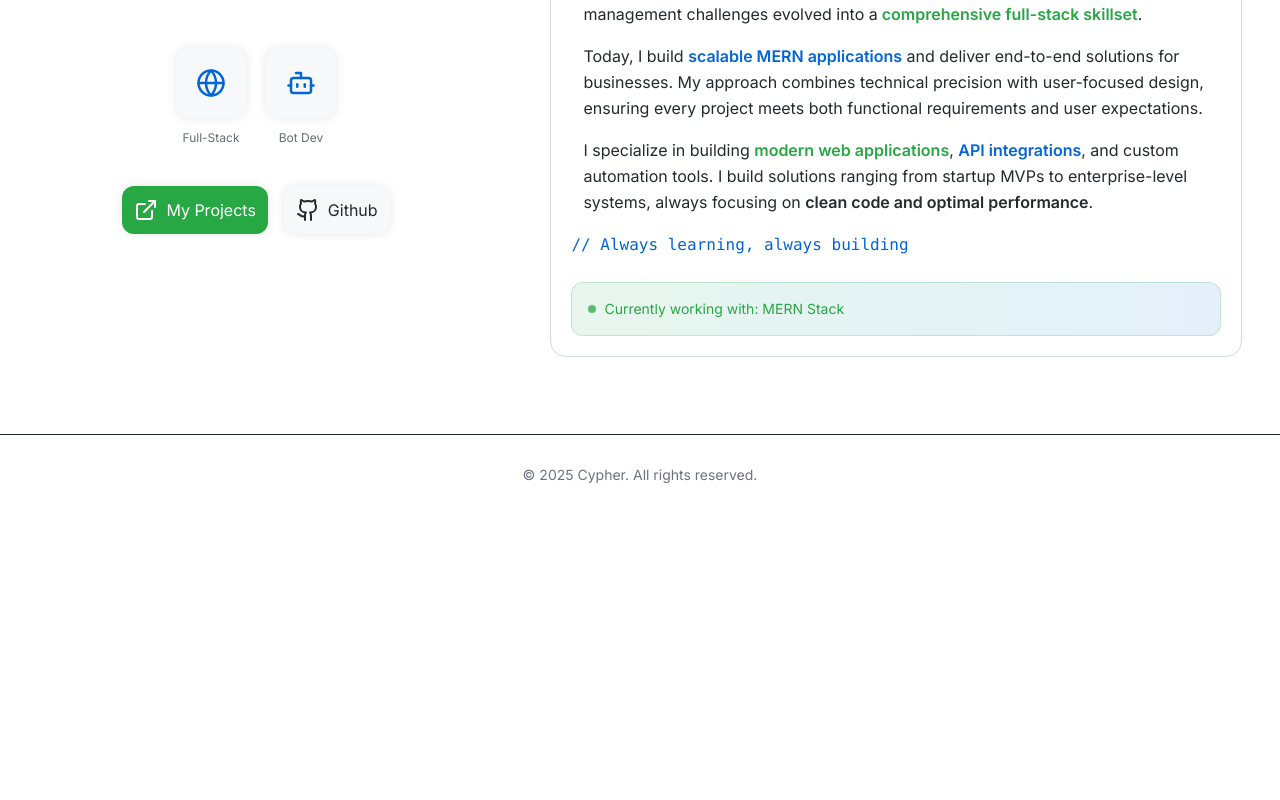
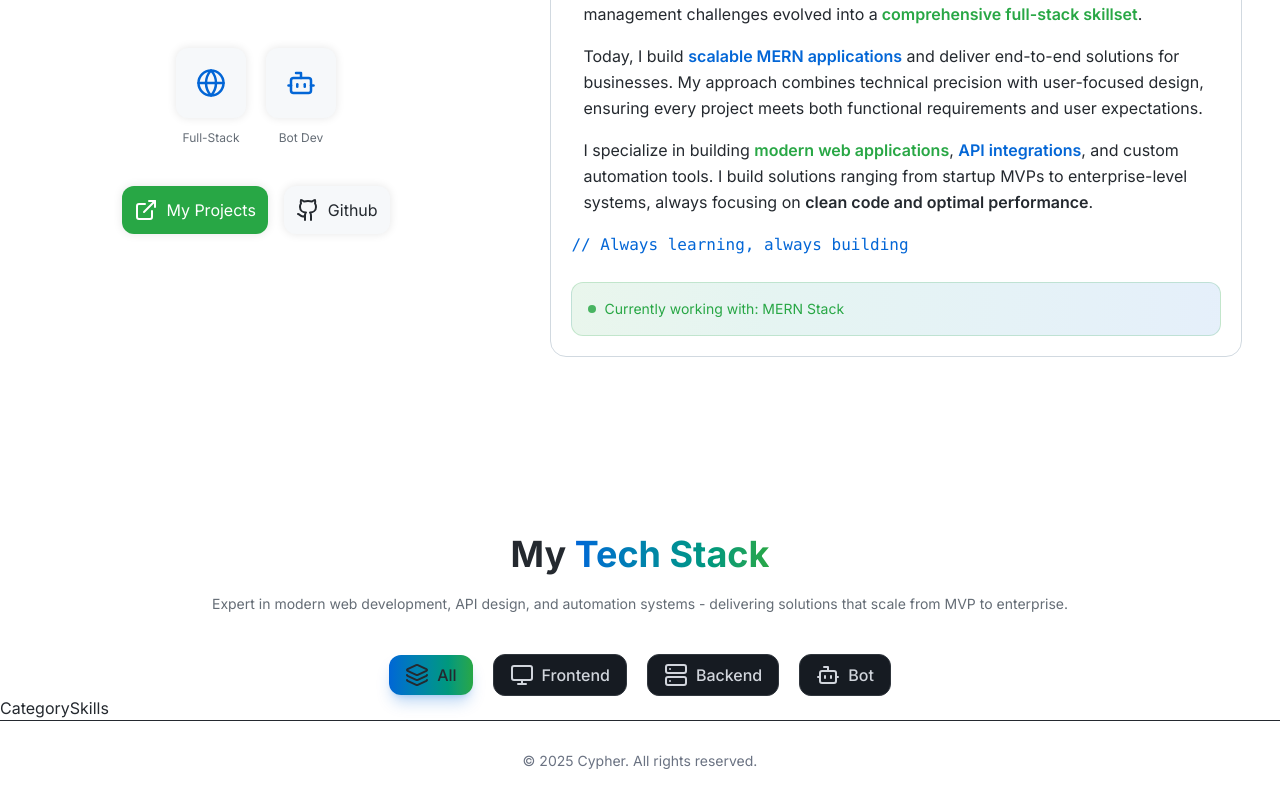
Before and after one commit to ShahabCypher/ShahabCypher, a React (Vite) app in the folder frontend/: page / in a window 1280 px wide. Shown: the part 366-1166 px from the top of the page. Before the commit the page ends 880 px from the top, so only its background shows below. Built offline with nearby package versions, Linux system fonts and the light colour scheme; a web font is replaced by a local one.

Commit message:
added tech skills section title, desc and buttons

```diff
--- /dev/null
+++ b/frontend/src/components/templates/CategorySkills.jsx
@@ -0,0 +1,5 @@
+const CategorySkills = () => {
+  return <div>CategorySkills</div>;
+};
+
+export default CategorySkills;
--- /dev/null
+++ b/frontend/src/components/templates/SkillsSection.jsx
@@ -0,0 +1,75 @@
+import { useState } from "react";
+import {
+  Database,
+  Globe,
+  Server,
+  Code2,
+  Bot,
+  Zap,
+  Layers,
+  Monitor,
+  Cloud,
+  GitBranch,
+  Smartphone,
+  Palette,
+} from "lucide-react";
+import CategorySkills from "./CategorySkills";
+
+const SkillsSection = () => {
+  const [selectedCategory, setSelectedCategory] = useState("All");
+
+  const categories = [
+    { name: "All", icon: <Layers /> },
+    { name: "Frontend", icon: <Monitor /> },
+    { name: "Backend", icon: <Server /> },
+    { name: "Bot", icon: <Bot /> },
+  ];
+
+  const skills = [
+    { category: "Frontend", name: "React", icon: <Code2 /> },
+    { category: "Frontend", name: "JavaScript", icon: <Code2 /> },
+    { category: "Frontend", name: "TypeScript", icon: <Code2 /> },
+    { category: "Frontend", name: "Tailwind CSS", icon: <Code2 /> },
+    { category: "Backend", name: "Node.js", icon: <Code2 /> },
+  ];
+
+  return (
+    <div className="flex flex-col items-center justify-center mt-25 w-full">
+      <h1 className="text-4xl font-bold">
+        My{" "}
+        <span className="bg-gradient-to-r from-professional-blue to-success-green dark:from-cyber-blue dark:to-matrix-green bg-clip-text text-transparent">
+          Tech Stack
+        </span>
+      </h1>
+      <p className="text-medium-gray dark:text-muted-gray text-center text-sm px-5 mt-5">
+        Expert in modern web development, API design, and automation systems -
+        delivering solutions that scale from MVP to enterprise.
+      </p>
+
+      <div className="flex flex-col w-full">
+        {/* Select Category */}
+        <div className="flex items-center justify-center gap-5 mt-10 flex-wrap">
+          {categories.map((category) => (
+            <button
+              key={category.name}
+              className={`px-4 py-2 rounded-xl font-medium transition-bg duration-300 flex items-center gap-2 ${
+                selectedCategory === category.name
+                  ? "bg-gradient-to-r from-professional-blue to-success-green dark:from-cyber-blue dark:to-matrix-green text-dark-gray shadow-lg shadow-professional-blue/25 dark:shadow-cyber-blue/25"
+                  : "bg-card-dark backdrop-blur-md border border-bdark text-gray-300 hover:bg-white/20 hover:text-white"
+              }`}
+              onClick={() => setSelectedCategory(category.name)}
+            >
+              {category.icon}
+              {category.name}
+            </button>
+          ))}
+        </div>
+
+        {/* Skills */}
+        <CategorySkills />
+      </div>
+    </div>
+  );
+};
+
+export default SkillsSection;
--- a/frontend/src/index.css
+++ b/frontend/src/index.css
@@ -11,7 +11,7 @@
   --color-matrix-green: #34e89e; /* Accent Secondary */
   --color-soft-white: #f0f6fc; /* Text Primary */
   --color-muted-gray: #8b949e; /* Text Secondary */
-  --color-border-dark: #30363d; /* Border */
+  --color-bdark: #30363d; /* Border */
 
   /* Light Mode Colors */
   --color-light-gray: #f6f8fa; /* Card */
--- a/frontend/src/pages/HomePage.jsx
+++ b/frontend/src/pages/HomePage.jsx
@@ -1,7 +1,13 @@
 import HeroSection from "src/components/templates/HeroSection";
+import SkillsSection from "src/components/templates/SkillsSection";
 
 const HomePage = () => {
-  return <HeroSection />;
+  return (
+    <>
+      <HeroSection />
+      <SkillsSection />
+    </>
+  );
 };
 
 export default HomePage;
```
Also changed, not shown: frontend/src/components/templates/HeroSection.jsx (+1 -8 lines).
